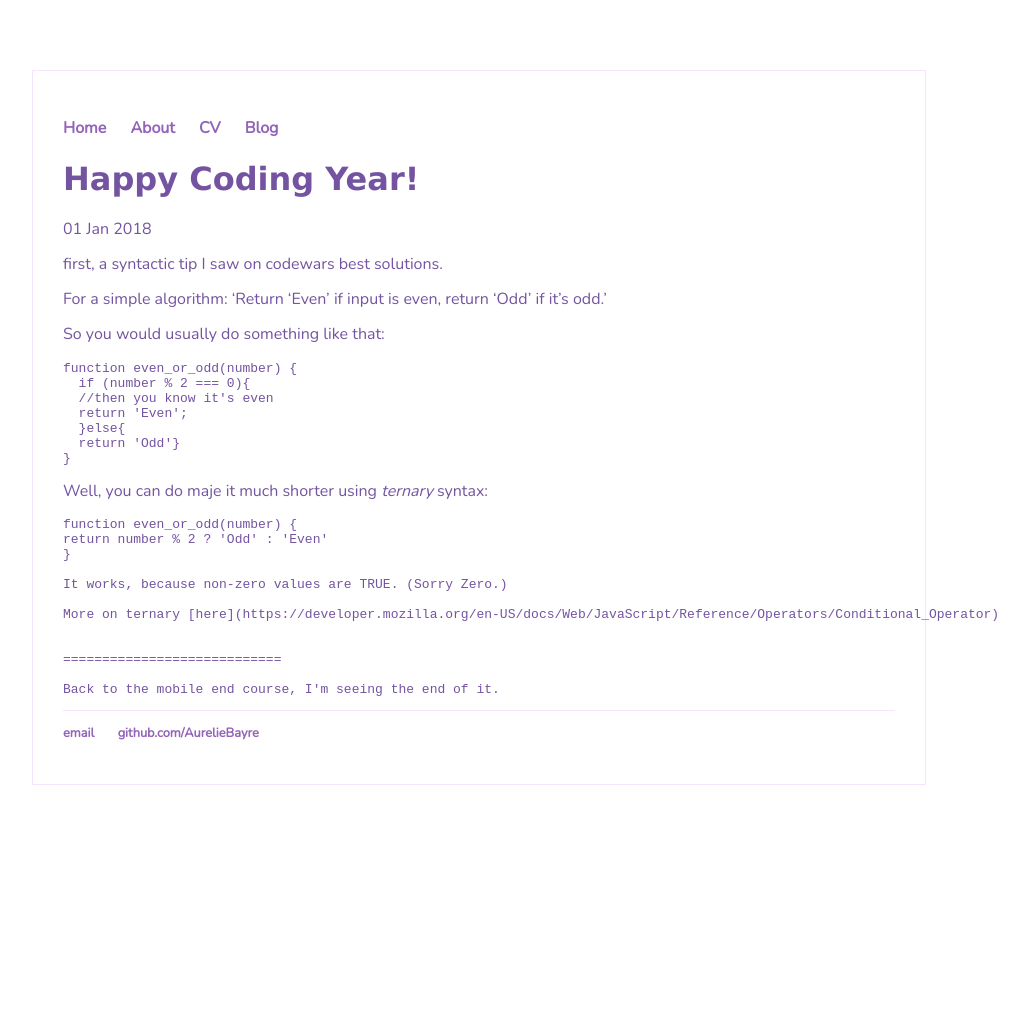
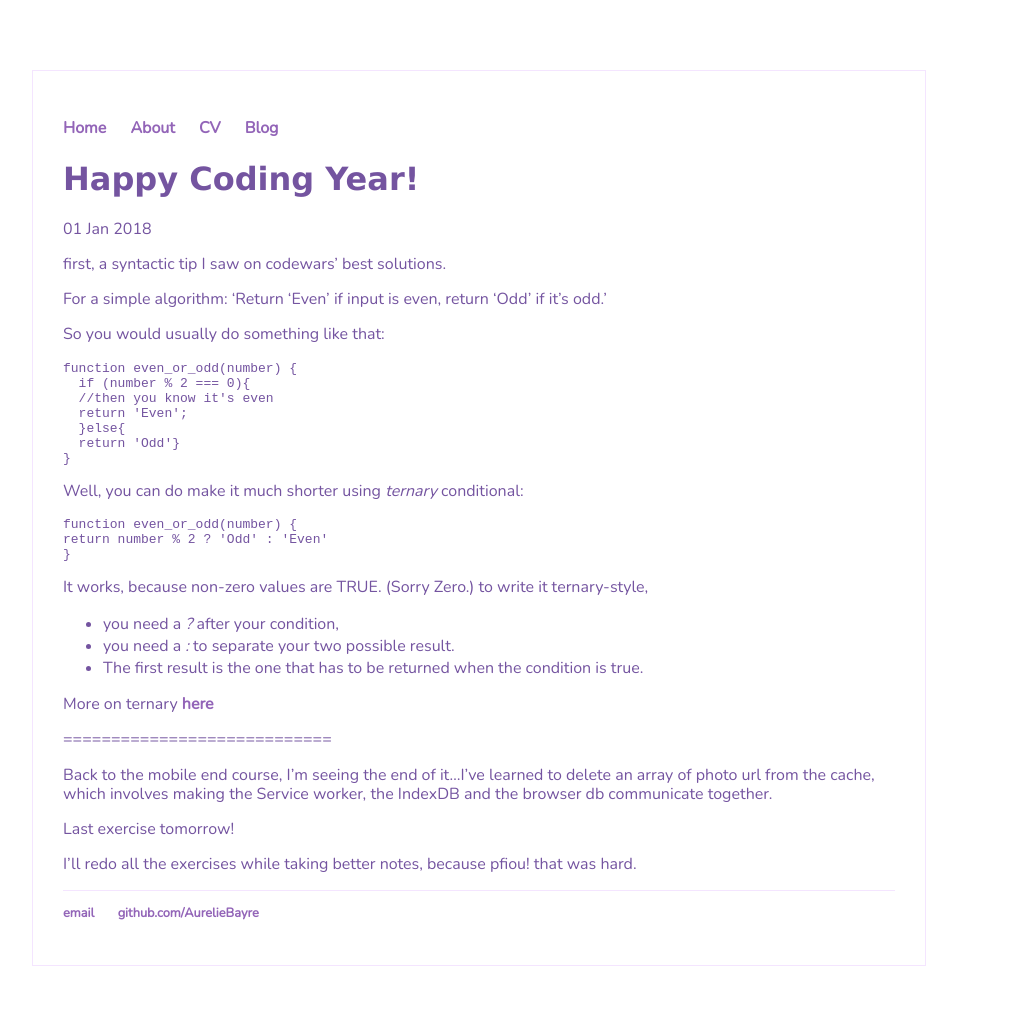
Before and after one commit to AurelieBayre/aurelieBayre.github.io, a Jekyll site: the page built from _posts/2018-01-01-happy-coding-year.md, in a window 1280 px wide. Shown: the whole page, without its empty margins (161-1189 px from the left). Built offline with Jekyll 4.4.1, drawn with Linux system fonts in a browser that asks for light colours; before the commit the page ends 900 px from its top, so only the background shows below that.

Commit message:
Update 2018-01-01-happy-coding-year.md

```diff
--- a/_posts/2018-01-01-happy-coding-year.md
+++ b/_posts/2018-01-01-happy-coding-year.md
@@ -4,7 +4,7 @@ title: Happy Coding Year!
 date: 2018-01-01
 ---
 
-first, a syntactic tip I saw on codewars best solutions.
+first, a syntactic tip I saw on codewars' best solutions.
 
 For a simple algorithm: 'Return 'Even' if input is even, return 'Odd' if it's odd.'
 
@@ -18,17 +18,26 @@ So you would usually do something like that:
       return 'Odd'}
     }
 
-Well, you can do maje it much shorter using *ternary* syntax:
+Well, you can do make it much shorter using *ternary* conditional:
 
     function even_or_odd(number) {
     return number % 2 ? 'Odd' : 'Even'
     }
 
-    It works, because non-zero values are TRUE. (Sorry Zero.)
+It works, because non-zero values are TRUE. (Sorry Zero.)
+to write it ternary-style,
 
-    More on ternary [here](https://developer.mozilla.org/en-US/docs/Web/JavaScript/Reference/Operators/Conditional_Operator)
+* you need a *?* after your condition,
+* you need a *:* to separate your two possible result.
+* The first result is the one that has to be returned when the condition is true.
+
+More on ternary [here](https://developer.mozilla.org/en-US/docs/Web/JavaScript/Reference/Operators/Conditional_Operator)
 
 
-    ============================
+============================
 
-    Back to the mobile end course, I'm seeing the end of it.
+Back to the mobile end course, I'm seeing the end of it...I've learned to delete an array of photo url from the cache, which involves making the Service worker, the IndexDB and the browser db communicate together.
+
+Last exercise tomorrow!
+
+I'll redo all the exercises while taking better notes, because pfiou! that was hard.
```
